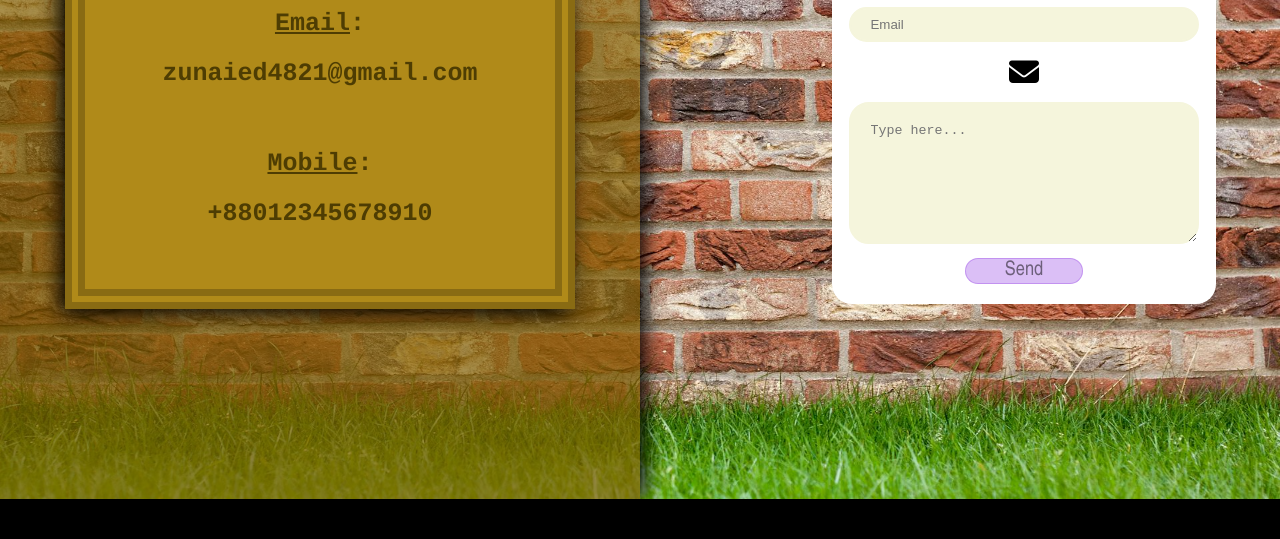
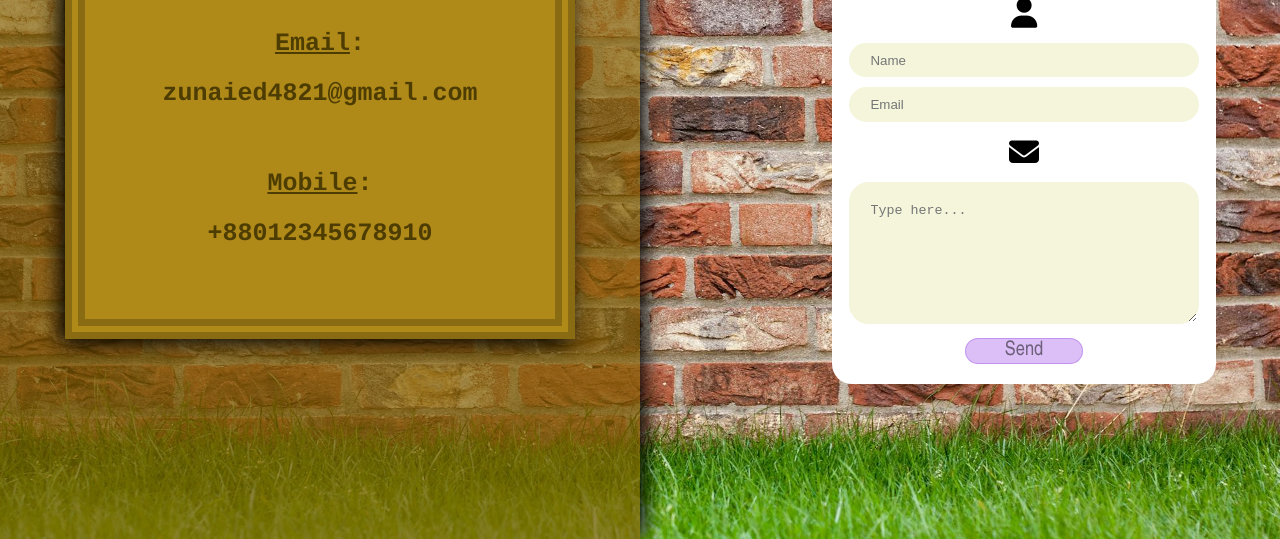
Before and after one commit to zunaiednudar/zunaiednudar.github.io, a plain HTML site: page contact.html in a window 1280 px wide. Shown: the part 261-800 px from the top of the page. Drawn offline with Linux system fonts and the light colour scheme.

Commit message:
Add files via upload

```diff
--- a/styles.css
+++ b/styles.css
@@ -326,7 +326,7 @@
 
 #contactPage img.upperPart {
     width: 100vw;
-    height: 95vh;
+    height: 100vh;
     z-index: 0;
     position: absolute;
     top: 0;
@@ -340,7 +340,7 @@
     width: 30vw;
     z-index: 1;
     position: absolute;
-    top: 10vh;
+    top: 20vh;
     right: 5vw;
     text-align: center;
 }
@@ -405,7 +405,7 @@
     border: 1px solid rgba(255, 255, 255, 0);
     box-sizing: border-box;
     width: 50vw;
-    height: 95vh;
+    height: 100vh;
     position: absolute;
     top: 0;
     left: 0;
@@ -437,17 +437,6 @@
 
 #contactPage div.upperPart div.infobox p.mobile {
     transform: translateY(20px);
-}
-
-#contactPage div.lowerPart {
-    display: block;
-    background: black;
-    width: 100vw;
-    height: 5vh;
-    position: absolute;
-    bottom: 0;
-    left: 0;
-    z-index: 0;
 }
 
 /* about.html */
```
